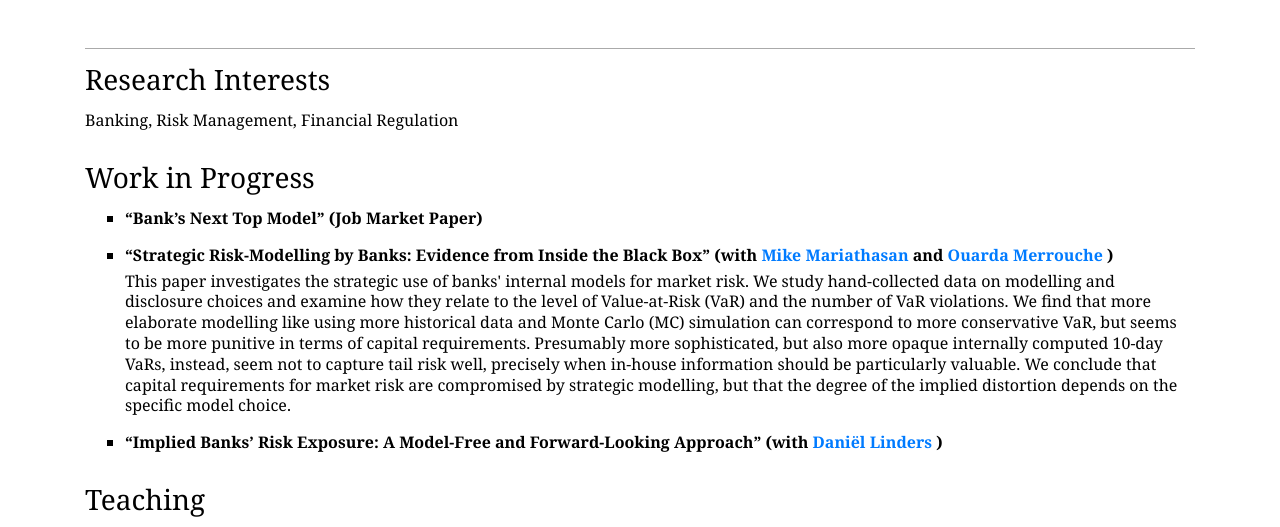
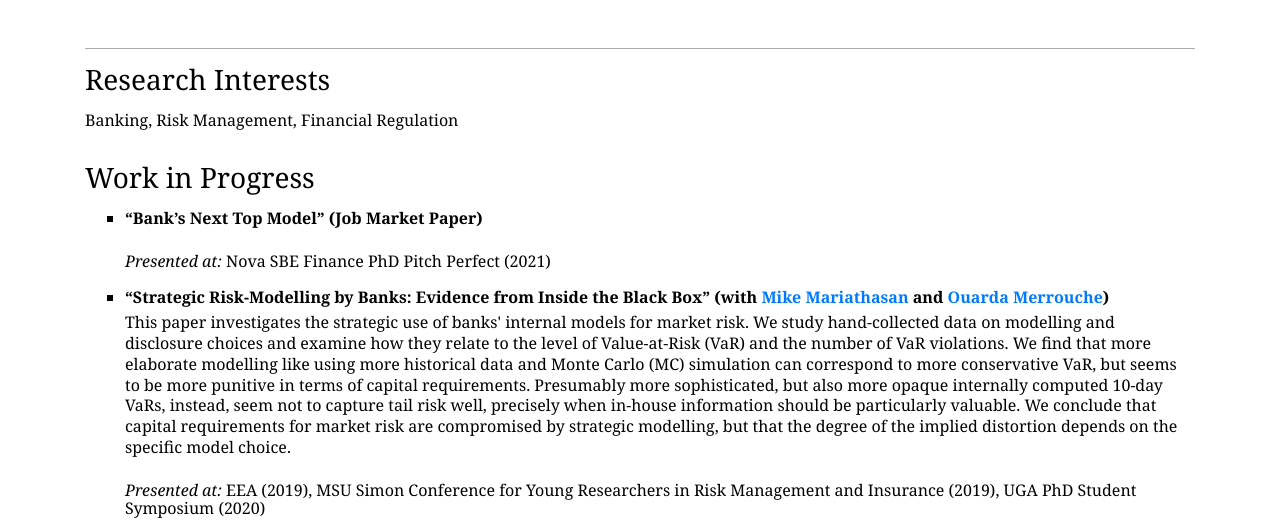
Before and after one commit to elizavetasizova/elizavetasizova.github.io, a plain HTML site: page index.html in a window 1280 px wide. Shown: the part 412-939 px from the top of the page. Drawn offline with Linux system fonts and the light colour scheme.

Commit message:
Update index.html

```diff
--- a/index.html
+++ b/index.html
@@ -83,6 +83,7 @@
             <br>
             3000 Leuven, Belgium
             <br>
+            <br>
             <p>
                 Phone: +32(499)46-74-86 <br>
                 E-mail: <a href="mailto:elizaveta.sizova@kuleuven.be">
@@ -120,6 +121,8 @@
         <p style="">
 
         </p>
+         <br>
+            <i>Presented at:</i> Nova SBE Finance PhD Pitch Perfect (2021)
     </li>
 </ul>
 <ul>
@@ -128,21 +131,21 @@
             “Strategic Risk-Modelling by Banks: Evidence from Inside the Black Box” (with <a href="https://sites.google.com/site/mikemariathasan/home">
             Mike Mariathasan
             </a> and <a href="https://sites.google.com/site/ouardamerrouche/home">
-            Ouarda Merrouche
-            </a>)
+            Ouarda Merrouche</a>)
             <br>
         </p>
         <p style="">
             This paper investigates the strategic use of banks' internal models for market risk. We study hand-collected data on modelling and disclosure choices and examine how they relate to the level of Value-at-Risk (VaR) and the number of VaR violations. We find that more elaborate modelling like using more historical data and Monte Carlo (MC) simulation can correspond to more conservative VaR, but seems to be more punitive in terms of capital requirements. Presumably more sophisticated, but also more opaque internally computed 10-day VaRs, instead, seem not to capture tail risk well, precisely when in-house information should be particularly valuable. We conclude that capital requirements for market risk are compromised by strategic modelling, but that the degree of the implied distortion depends on the specific model choice.
         </p>
+        <br>
+            <i>Presented at:</i> EEA (2019), MSU Simon Conference for Young Researchers in Risk Management and Insurance (2019), UGA PhD Student Symposium (2020)
     </li>
 </ul>
 <ul>
     <li>
         <p style="font-weight: bold">
             “Implied Banks’ Risk Exposure: A Model-Free and Forward-Looking Approach” (with <a href="https://daniellinders.com/">
-            Daniël Linders
-            </a>)
+            Daniël Linders</a>)
             <br>
         </p>
         <p style="">
```
